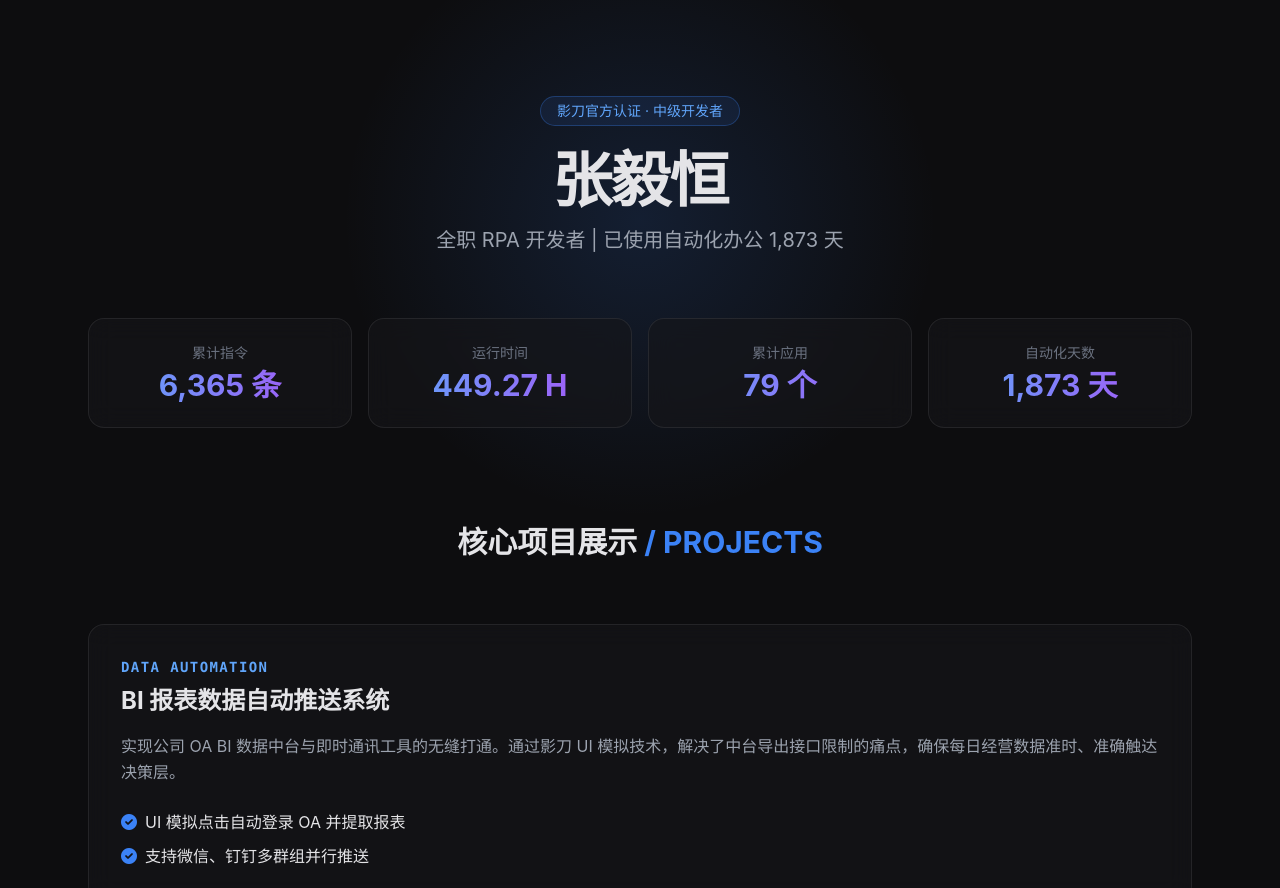
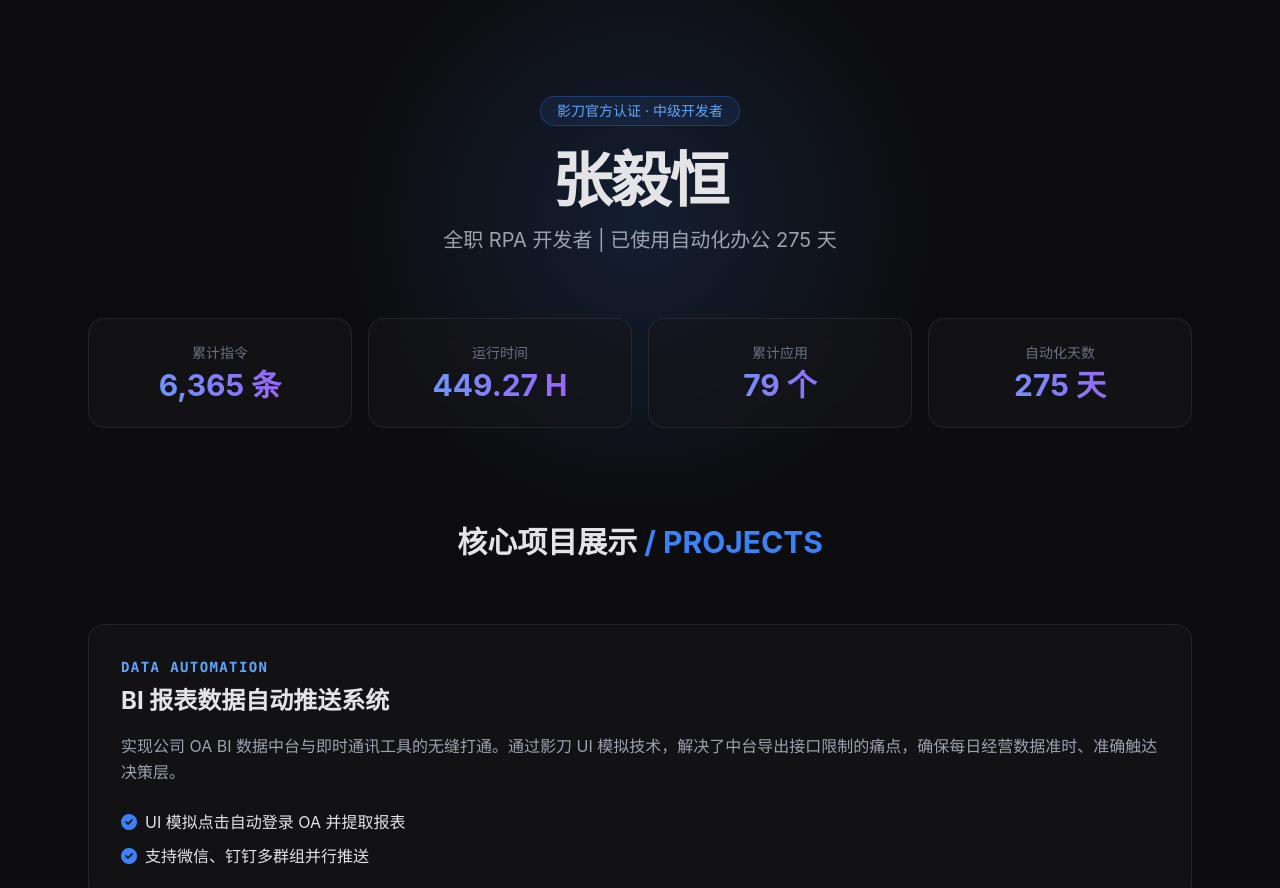
Before and after one commit to a2300474358-blip/rpa-portfolio-zhangyiheng, a plain HTML site: page index.html in a window 1280 px wide. Shown: the top 888 px of the page. Drawn offline with nearby package versions, Linux system fonts and the light colour scheme.

Commit message:
Update index.html

```diff
--- a/index.html
+++ b/index.html
@@ -23,7 +23,7 @@
         </div>
         <h1 class="text-6xl font-bold mb-4 tracking-tight">张毅恒</h1>
         <p class="text-xl text-gray-400 max-w-2xl mx-auto">
-            全职 RPA 开发者 | 已使用自动化办公 1,873 天
+            全职 RPA 开发者 | 已使用自动化办公 275 天
         </p>
     </section>
 
@@ -43,7 +43,7 @@
             </div>
             <div class="glass-card p-6 rounded-2xl text-center">
                 <div class="text-gray-500 text-sm mb-1">自动化天数</div>
-                <div class="text-3xl font-bold stat-value">1,873 天</div>
+                <div class="text-3xl font-bold stat-value">275 天</div>
             </div>
         </div>
     </section>
@@ -95,4 +95,5 @@
     </footer>
 
 </body>
+
 </html>
```
